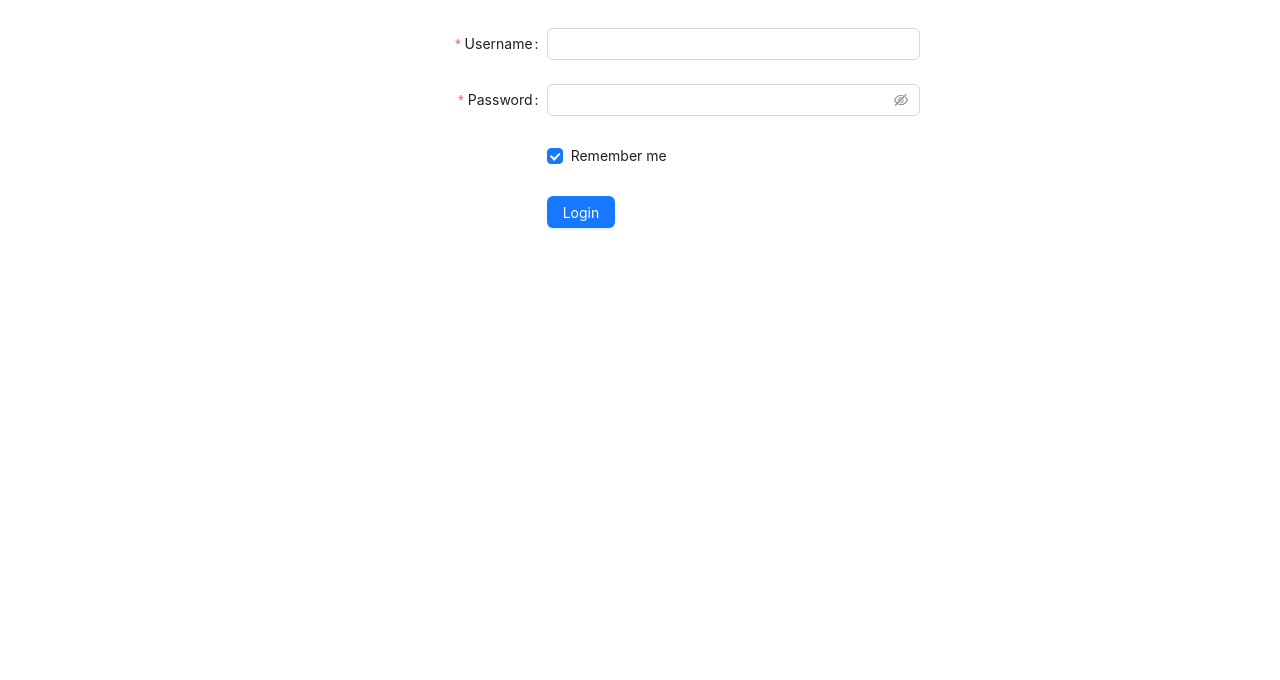
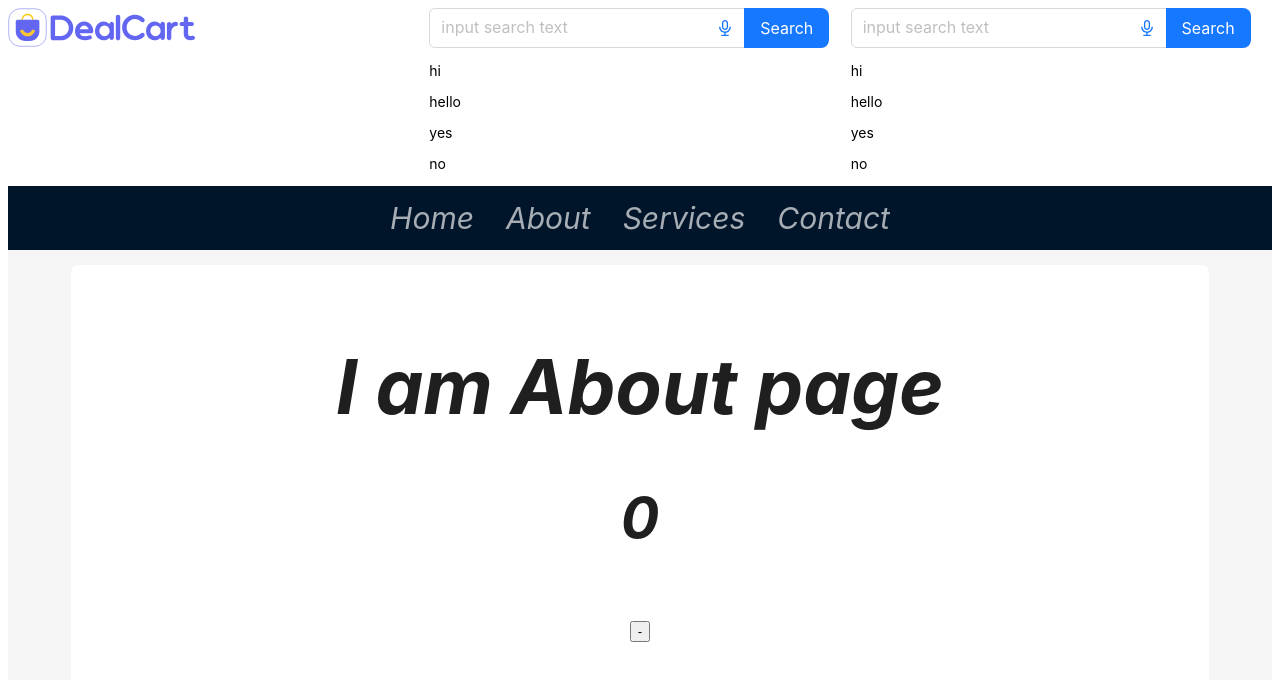
Before and after one commit to mariyamsaleem32/react-class-6, a React (Create React App) app: page /about in a window 1280 px wide. Before the commit this address led to /. Shown: the top 680 px of the page. Built offline with nearby package versions, Linux system fonts and the light colour scheme.

Commit message:
added context api

```diff
--- a/src/App.jsx
+++ b/src/App.jsx
@@ -1,5 +1,5 @@
-// import './App.css'
 import Dashboard from './components/Dashboard';
+
 function App() {
     return (
       <>
--- a/src/components/Dashboard.jsx
+++ b/src/components/Dashboard.jsx
@@ -1,10 +1,11 @@
 import React from 'react';
-import CustomNavbar from '../router/index';
+import Main from "./main"
+// import CustomNavbar from '../router/index';
 
 function Dashboard() {
   return (
     <div>
-      <CustomNavbar />
+      <Main/>
     </div>
   );
 }
--- a/src/components/Layout.jsx
+++ b/src/components/Layout.jsx
@@ -1,9 +1,8 @@
 import React from 'react';
-import logo from '../assets/smit-logo.png';
 import {Layout, Menu, theme } from 'antd';
 import { useNavigate} from 'react-router';
 
-const { Header, Content, Footer } = Layout;
+const { Header, Content } = Layout;
 const items =  [{
 key: "/home",
 label: "Home",
@@ -40,13 +39,7 @@ const navigate = useNavigate();
           justifyContent: 'center'
         }}
       >
-        <div className="demo-logo" />
-        <img src={logo} alt="smit-logo" style={
-            {
-        width:'130px',
-        height:'130px',
-        marginTop: '11px'
-            }}/>
+
         <Menu
           theme="dark"
           mode="horizontal"
@@ -90,13 +83,6 @@ const navigate = useNavigate();
           {children}
         </div>
       </Content>
-      <Footer
-        style={{
-          textAlign: 'center',
-        }}
-      >
-      react App ©{new Date().getFullYear()} Created by Mariyam Saleem
-      </Footer>
     </Layout>
   );
 };
--- /dev/null
+++ b/src/components/Search.jsx
@@ -0,0 +1,65 @@
+import React, { useState } from 'react';
+import { AudioOutlined } from '@ant-design/icons';
+import { Input, Space, Modal } from 'antd';
+
+const { Search } = Input;
+
+const suffix = (
+  <AudioOutlined
+    style={{
+      fontSize: 16,
+      color: '#1677ff',
+    }}
+  />
+);
+
+const AppSearch = () => {
+  const [searchResult, setSearchResult] = useState('');
+  const [isModalVisible, setIsModalVisible] = useState(false);
+
+  const onSearch = (value) => {
+    const data = ['hi', 'hello', 'yes', 'no'];
+    if (data.includes(value)) {
+      setSearchResult(value);
+    } else {
+      setSearchResult('This item is not in search results');
+    }
+
+    setIsModalVisible(true);
+  };
+
+  const handleCancel = () => {
+    setIsModalVisible(false);
+  };
+
+  return (
+    <>
+      <Space direction="vertical">
+        <Search
+          placeholder="input search text"
+          enterButton="Search"
+          size="large"
+          suffix={suffix}
+          onSearch={onSearch}
+          style={{ width: '400px' }}
+        />
+      </Space>
+
+      <Modal
+        title="Search Result"
+        visible={isModalVisible}
+        onCancel={handleCancel}
+        footer={null}
+      >
+        <p>{searchResult || 'No result found'}</p>
+      </Modal>
+
+      <p>hi</p>
+      <p>hello</p>
+      <p>yes</p>
+      <p>no</p>
+    </>
+  );
+};
+
+export default AppSearch;
--- /dev/null
+++ b/src/components/main.jsx
@@ -0,0 +1,28 @@
+import React from 'react';
+import AppSearch from './Search';
+import Logo from '../assets/deal-logo.svg';
+import CustomNavbar from '../router/index';
+import { Row, Col} from 'antd';
+
+const Main = () => {
+    return (
+        <>
+        <Row>
+        <Col span={8}>
+            <img src={Logo} alt="" />
+        </Col>
+        <Col span={8}>
+        <AppSearch/>
+        </Col>
+        <Col span={8}>
+            <AppSearch/>
+        </Col>
+        </Row>
+        <Row>
+<CustomNavbar/>
+        </Row>
+        </>
+    );
+}
+
+export default Main;
--- /dev/null
+++ b/src/context/contex.js
@@ -0,0 +1,16 @@
+import React, { createContext, useReducer } from 'react';
+import { reducer } from './reducer';
+export const GlobalContext = createContext('Initial Value');
+let data = {
+  user: {},
+  darkTheme: true,
+  myNum : 0
+}
+export default function ContextProvider({ children }) {
+  const [state, dispatch] = useReducer(reducer, data)
+  return (
+    <GlobalContext.Provider value={{ state, dispatch }}>
+      {children}
+    </GlobalContext.Provider>
+  )
+}
--- /dev/null
+++ b/src/context/reducer.js
@@ -0,0 +1,23 @@
+export const reducer = (state, action) => {
+
+    switch (action.type) {
+      case "ADD": {
+        return { ...state, myNum : state.myNum+1}
+      }
+      case "SUB": {
+        return { ...state, myNum : state.myNum-1}
+      }
+      case "USER_LOGIN": {
+        return { ...state, user: action.payload }
+      }
+      case "USER_LOGOUT": {
+        return { ...state, user: null }
+      }
+      case "CHANGE_THEME": {
+        return { ...state, darkTheme: !state.darkTheme }
+      }
+      default: {
+       return state
+      }
+    }
+}
--- a/src/index.jsx
+++ b/src/index.jsx
@@ -2,12 +2,16 @@ import React from 'react';
 import ReactDOM from 'react-dom/client';
 import App from './App';
 import {BrowserRouter} from 'react-router';
+import ContextProvider from './context/contex';
+
 
 const root = ReactDOM.createRoot(document.getElementById('root'));
 root.render(
   <React.StrictMode>
+    <ContextProvider>
     <BrowserRouter>
         <App />
     </BrowserRouter>
+    </ContextProvider>
   </React.StrictMode>
 );
--- a/src/pages/About.jsx
+++ b/src/pages/About.jsx
@@ -1,9 +1,14 @@
 import React from 'react';
+import { GlobalContext } from '../context/contex';
+import { useContext } from "react";
 
 const About = () => {
+  let { state, dispatch } = useContext(GlobalContext);
   return (
     <div>
       <h1>I am About page</h1>
+      <h2>{state.myNum}</h2>
+      <button onClick={() => {dispatch({type:"SUB"})}}>-</button>
     </div>
   );
 }
--- a/src/pages/Home.jsx
+++ b/src/pages/Home.jsx
@@ -1,9 +1,14 @@
 import React from 'react';
+import { GlobalContext } from '../context/contex';
+import { useContext } from "react";
 
 const Home = () => {
+  let { state, dispatch } = useContext(GlobalContext);
   return (
     <div>
       <h1>I am Home page</h1>
+      <h2>{state.myNum}</h2>
+      <button onClick={() => {dispatch({type:"ADD"})}}>+</button>
     </div>
   );
 }
--- a/src/router/index.jsx
+++ b/src/router/index.jsx
@@ -1,53 +1,23 @@
-import { React, useState } from 'react';
-import {Routes, Route, Navigate } from 'react-router';
+import  React from 'react';
+import {Routes, Route } from 'react-router';
 import AppLayout from '../components/Layout';
 import Home from '../pages/Home';
 import About from '../pages/About';
 import Services from '../pages/Services';
 import Contact from '../pages/Contact';
 import AppNoteFound from '../components/NoteFound';
-import Login from '../pages/Login';
+
 
 const CustomNavbar = () => {
-  // State to track if the user is logged in
-  const [isLoggedIn, setIsLoggedIn] = useState(false);
 
   return (
       <Routes>
-        {/* Redirect to Home if logged in, else go to Login */}
-        <Route
-          path="/"
-          element={isLoggedIn ? <Navigate to="/home" /> : <Login setIsLoggedIn={setIsLoggedIn} />}
-        />
-
-        {/* Home page route */}
-        <Route
-          path="/home"
-          element={isLoggedIn ? <AppLayout><Home /></AppLayout> : <Navigate to="/" />}
-        />
-
-        {/* About page route */}
-        <Route
-          path="/about"
-          element={isLoggedIn ? <AppLayout><About /></AppLayout> : <Navigate to="/" />}
-        />
-
-        {/* Services page route */}
-        <Route
-          path="/services"
-          element={isLoggedIn ? <AppLayout><Services /></AppLayout> : <Navigate to="/" />}
-        />
-
-        {/* Contact page route */}
-        <Route
-          path="/contact"
-          element={isLoggedIn ? <AppLayout><Contact /></AppLayout> : <Navigate to="/" />}
-        />
-
-        {/* 404 page route */}
+        <Route path="/" element={<AppLayout><Home /></AppLayout>} />
+        <Route path="/about" element={<AppLayout><About /></AppLayout>} />
+        <Route path="/services" element={<AppLayout><Services /></AppLayout>} />
+        <Route path="/contact" element={<AppLayout><Contact /></AppLayout>} />
         <Route path="*" element={<AppNoteFound />}/>
       </Routes>
-
   );
 };
 
```
Also changed, not shown: src/assets/deal-logo.svg (added).
